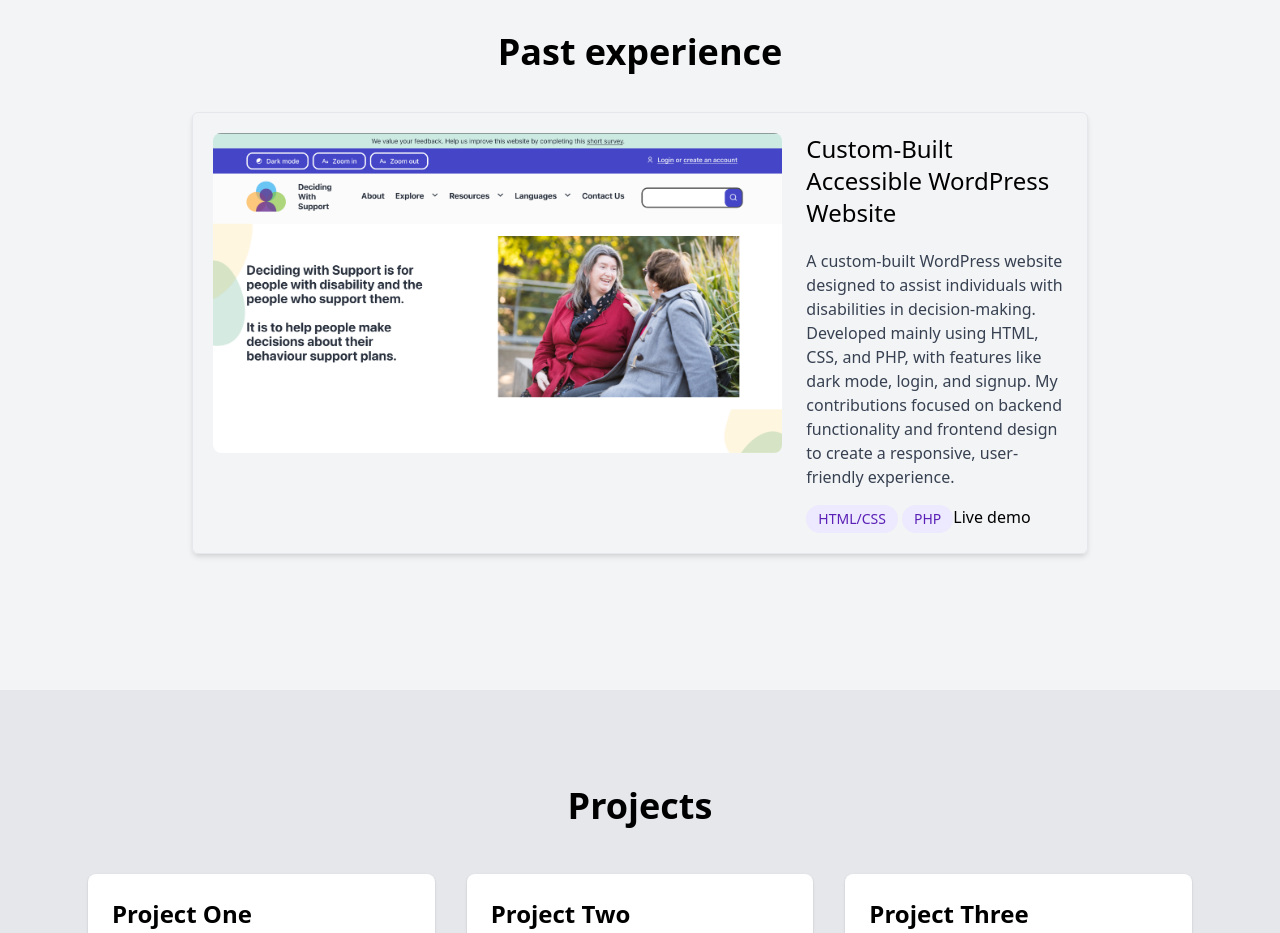
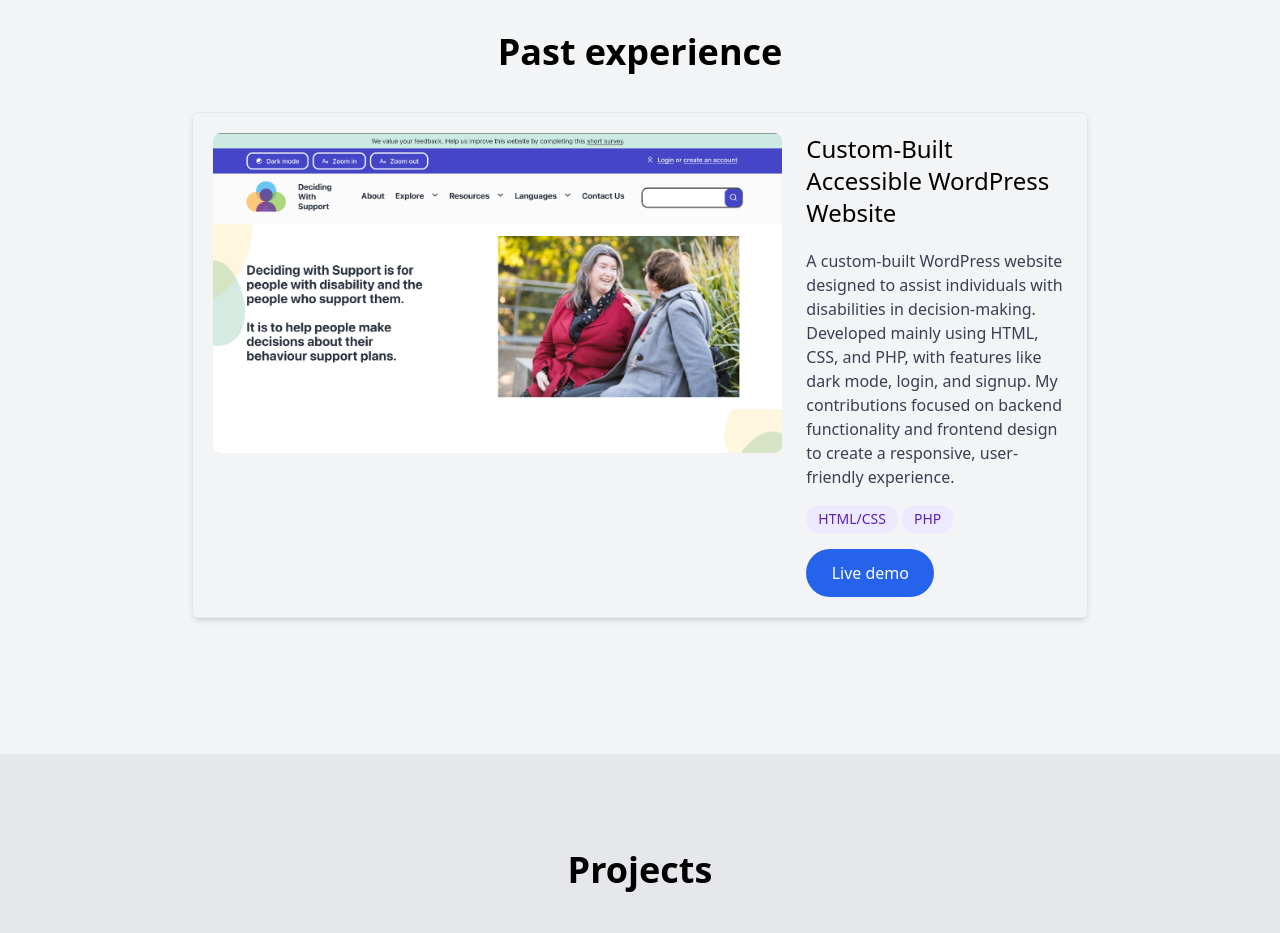
Before and after one commit to Sudip0987/my-portfolio, a React (Create React App) app: page / in a window 1280 px wide. Shown: the part 1260-2193 px from the top of the page. Built offline with nearby package versions, Linux system fonts and the light colour scheme.

Commit message:
Working live demo button added to experience section card design

```diff
--- a/package.json
+++ b/package.json
@@ -8,7 +8,7 @@
     "@testing-library/react": "^11.2.7",
     "@testing-library/user-event": "^12.8.3",
     "react-dom": "^19.2.0",
-    "react-scripts": "^5.0.1",
+    "react-scripts": "5.0.1",
     "react-scroll": "^1.9.3",
     "tailwindcss": "npm:@tailwindcss/postcss7-compat@^2.2.17",
     "web-vitals": "^1.1.2"
--- a/src/components/Experience.js
+++ b/src/components/Experience.js
@@ -10,15 +10,17 @@ function Experience() {
                 <div className="my-10 max-w-4xl mx-auto flex flex-row md:flex-row items-stretch p-5 gap-6 rounded-md border border-gray-300/70 shadow-md" >
                     <img className="w-full md:w-2/3 h-80 object-cover rounded-lg" alt="Supported decision-making project"
                         src="/images/screenshots/supporteddecisionmaking.png"></img>
-                    <div className="">
+                    <div className="flex flex-col">
                         <h3 className="text-2xl mb-5" > Custom-Built Accessible WordPress Website</h3>
                         <p className="text-gray-700 mb-4">A custom-built WordPress website designed to assist individuals with disabilities in decision-making. Developed mainly using HTML, CSS, and PHP, with features like dark mode, login, and signup. My contributions focused on backend functionality and frontend design to create a responsive, user-friendly experience.</p>
                         <div className="flex flex-wrap">
                             <span className="inline-block bg-purple-100 text-purple-800 px-3 py-1 rounded-full text-sm mr-1">HTML/CSS</span>
 
                             <span className="inline-block rounded-full bg-purple-100  text-purple-800 px-3 py-1 text-sm">PHP</span>
-                            <a href="#">Live demo</a>
                         </div>
+
+                         <a href="https://decidingwithsupport.flinders.edu.au/" target="_blank" rel="noopener noreferrer"className="w-32 sm:w-32 text-center mt-4 bg-blue-600 text-white px-6 py-3 rounded-full hover:bg-blue-700 transition">Live demo</a>
+
                     </div>
 
                 </div>
```
